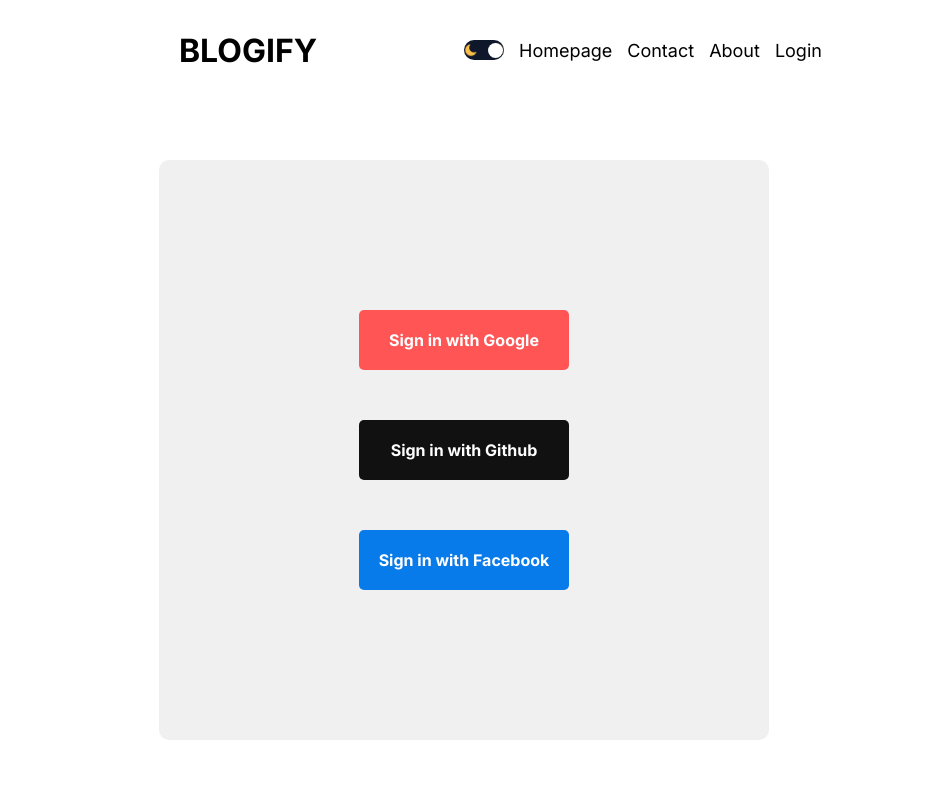
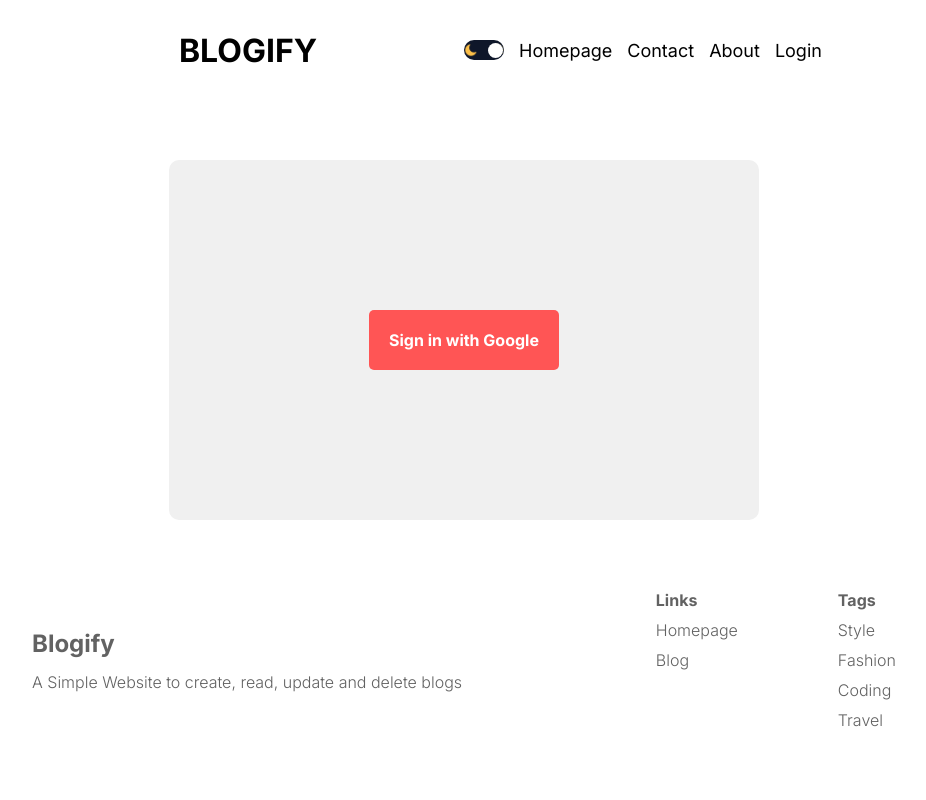
Before and after one commit to harshpa324/Blogify, a Next.js app: page /login in a window 1280 px wide. Shown: the top 800 px of the page, without its empty margins (176-1102 px from the left). Built offline with nearby package versions, Linux system fonts and the light colour scheme; no server answers.

Commit message:
finshied login and create post

```diff
--- a/src/app/login/page.jsx
+++ b/src/app/login/page.jsx
@@ -23,8 +23,7 @@
         <div className={styles.socialButton} onClick={() => signIn("google")}>
           Sign in with Google
         </div>
-        <div className={styles.socialButton}>Sign in with Github</div>
-        <div className={styles.socialButton}>Sign in with Facebook</div>
+
       </div>
     </div>
   );
```
